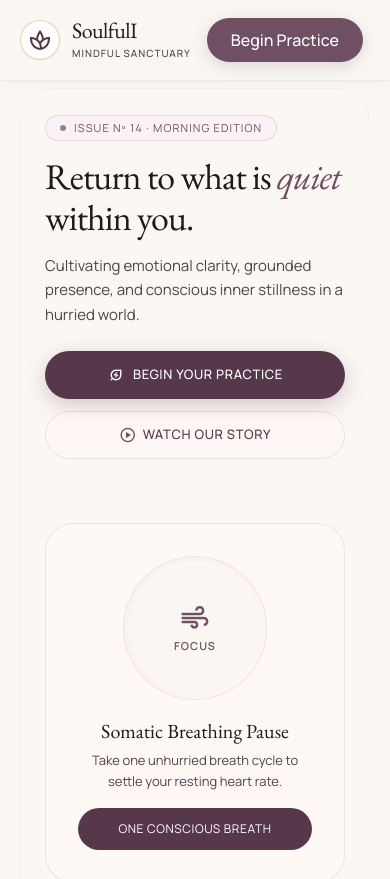
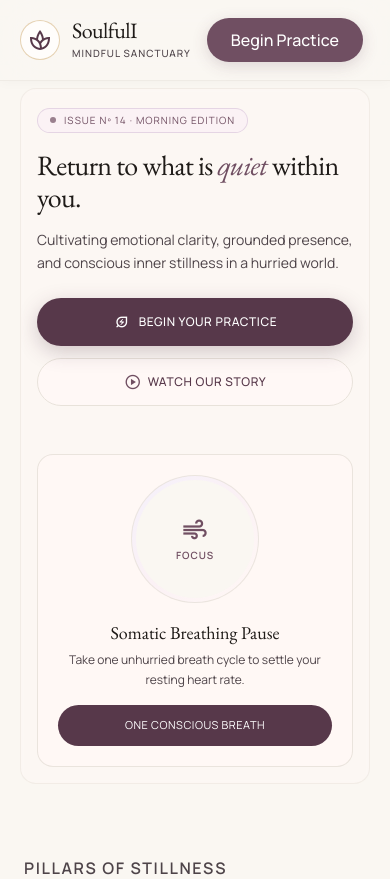
Before and after one commit to harshkumar-4/Soulfull, a React (Vite) app: page / in a window 390 px wide. Shown: the top 879 px of the page. Built offline with nearby package versions, Linux system fonts and the light colour scheme.

Commit message:
Remove More Presence accent text and refine Hero responsiveness

```diff
--- a/src/pages/HomeSanctuary.jsx
+++ b/src/pages/HomeSanctuary.jsx
@@ -51,34 +51,34 @@ export default function HomeSanctuary() {
         {/* --------------------------------------------------
             1. HERO SECTION (Matching Reference Composition)
         -------------------------------------------------- */}
-        <section className="relative w-full rounded-[2.2rem] lg:rounded-[2.5rem] bg-[#FFF8F5]/30 p-space-lg sm:p-space-2xl mt-space-xs border border-[#E8E2DA]/40 backdrop-blur-[2px] overflow-hidden shadow-2xs">
+        <section className="relative w-full rounded-2xl sm:rounded-[2.2rem] lg:rounded-[2.5rem] bg-[#FFF8F5]/40 p-4 sm:p-8 lg:p-12 mt-2 sm:mt-4 border border-[#E8E2DA]/50 backdrop-blur-[2px] overflow-hidden shadow-2xs">
 
-          <div className="grid grid-cols-1 lg:grid-cols-12 gap-space-2xl items-center relative z-10">
+          <div className="grid grid-cols-1 lg:grid-cols-12 gap-8 lg:gap-12 items-center relative z-10">
 
             {/* Left Column: Editorial Headline & Actions */}
-            <div className="lg:col-span-7 space-y-space-md text-left">
+            <div className="lg:col-span-7 space-y-4 sm:space-y-6 text-left">
 
               {/* Editorial Eyebrow Tag */}
-              <div className="inline-flex items-center gap-2 px-3.5 py-1 rounded-full bg-[#FBF1F5]/80 text-[#704F62] font-label-sm text-[11px] tracking-widest uppercase border border-[#D8C4D9]/60 shadow-2xs backdrop-blur-xs">
+              <div className="inline-flex items-center gap-2 px-3 py-1 rounded-full bg-[#FBF1F5]/90 text-[#704F62] font-label-sm text-[10px] sm:text-[11px] tracking-widest uppercase border border-[#D8C4D9]/60 shadow-2xs backdrop-blur-xs">
                 <span className="w-1.5 h-1.5 rounded-full bg-[#704F62] inline-block animate-pulse"></span>
                 <span>Issue Nº 14 · Morning Edition</span>
               </div>
 
               {/* Main Editorial Headline */}
-              <h1 className="font-headline-lg-mobile lg:font-headline-lg text-[36px] sm:text-[46px] lg:text-[56px] text-[#1F1B18] tracking-tight leading-[1.12] font-serif font-normal">
+              <h1 className="text-[28px] xs:text-[34px] sm:text-[44px] lg:text-[54px] text-[#1F1B18] tracking-tight leading-[1.15] font-serif font-normal">
                 Return to what is <span className="italic font-normal text-[#704F62]">quiet</span> within you.
               </h1>
 
               {/* Supporting Paragraph */}
-              <p className="font-body-md text-body-md text-[#4E4449] leading-relaxed max-w-xl font-sans text-[15px] sm:text-[16px]">
+              <p className="font-body-md text-[#4E4449] leading-relaxed max-w-xl font-sans text-[14px] sm:text-[16px]">
                 Cultivating emotional clarity, grounded presence, and conscious inner stillness in a hurried world.
               </p>
 
               {/* Primary & Secondary Actions */}
-              <div className="pt-space-xs flex flex-col sm:flex-row items-stretch sm:items-center gap-space-sm">
+              <div className="pt-2 flex flex-col sm:flex-row items-stretch sm:items-center gap-3 sm:gap-4">
                 <Link
                   to="/eq-audit/assessment"
-                  className="inline-flex items-center justify-center h-12 px-space-xl rounded-full bg-[#57384A] text-white font-label-md text-[13px] tracking-wider uppercase font-medium shadow-[0_6px_20px_rgba(87,56,74,0.25)] hover:bg-[#704F62] transition-all duration-300 transform active:scale-[0.98]"
+                  className="inline-flex items-center justify-center h-12 px-6 rounded-full bg-[#57384A] text-white font-label-md text-[12px] sm:text-[13px] tracking-wider uppercase font-medium shadow-[0_6px_20px_rgba(87,56,74,0.25)] hover:bg-[#704F62] transition-all duration-300 transform active:scale-[0.98] text-center"
                 >
                   <span className="material-symbols-outlined text-[18px] mr-2">energy_savings_leaf</span>
                   Begin Your Practice
@@ -86,7 +86,7 @@ export default function HomeSanctuary() {
 
                 <Link
                   to="/our-story"
-                  className="inline-flex items-center justify-center h-12 px-space-lg rounded-full bg-[#FFF8F5]/90 text-[#57384A] font-label-md text-[13px] tracking-wider uppercase font-medium border border-[#E8E2DA] hover:bg-[#FAF7F2] transition-colors duration-300 shadow-2xs backdrop-blur-xs"
+                  className="inline-flex items-center justify-center h-12 px-6 rounded-full bg-[#FFF8F5]/90 text-[#57384A] font-label-md text-[12px] sm:text-[13px] tracking-wider uppercase font-medium border border-[#E8E2DA] hover:bg-[#FAF7F2] transition-colors duration-300 shadow-2xs backdrop-blur-xs text-center"
                 >
                   <span className="material-symbols-outlined text-[18px] mr-1.5 text-[#704F62]">play_circle</span>
                   Watch Our Story
@@ -95,26 +95,19 @@ export default function HomeSanctuary() {
 
             </div>
 
-            {/* Right Column: Breathwork Widget + Script Accent Lettering */}
-            <div className="lg:col-span-5 flex flex-col items-center justify-center pt-space-md lg:pt-0 relative">
-
-              {/* Reference Script Lettering Accent */}
-              <div className="hidden sm:block absolute -top-10 -right-2 text-right pointer-events-none opacity-90">
-                <p className="font-serif italic text-[24px] lg:text-[28px] text-[#704F62] leading-tight select-none">
-                  More Presence<br />More Possibility
-                </p>
-              </div>
+            {/* Right Column: Breathwork Widget */}
+            <div className="lg:col-span-5 flex flex-col items-center justify-center pt-4 lg:pt-0 relative">
 
               {/* Editorial Breathwork Card */}
-              <div className="relative w-full max-w-sm p-space-xl rounded-3xl bg-[#FFF8F5]/85 border border-[#E8E2DA]/80 shadow-xs backdrop-blur-xs flex flex-col items-center text-center space-y-space-md">
+              <div className="relative w-full max-w-sm p-5 sm:p-7 rounded-2xl sm:rounded-3xl bg-[#FFF8F5]/90 border border-[#E8E2DA]/90 shadow-xs backdrop-blur-xs flex flex-col items-center text-center space-y-4">
 
                 {/* Soft Glowing Outer Ring */}
-                <div className="relative w-36 h-36 sm:w-40 sm:h-40 rounded-full flex items-center justify-center bg-gradient-to-br from-[#F5F1FB] via-[#FBF1F5] to-[#FFF8F5] p-1 border border-[#E8E2DA]/80 shadow-2xs">
-                  <div className={`w-full h-full rounded-full bg-[#FAF7F2] flex flex-col items-center justify-center p-4 transition-transform duration-1000 ${
+                <div className="relative w-32 h-32 sm:w-40 sm:h-40 rounded-full flex items-center justify-center bg-gradient-to-br from-[#F5F1FB] via-[#FBF1F5] to-[#FFF8F5] p-1 border border-[#E8E2DA]/80 shadow-2xs">
+                  <div className={`w-full h-full rounded-full bg-[#FAF7F2] flex flex-col items-center justify-center p-3 sm:p-4 transition-transform duration-1000 ${
                     breatheState === 'inhale' ? 'scale-110 bg-[#FBF1F5]' : breatheState === 'hold' ? 'scale-105 bg-[#F5F1FB]' : 'scale-100'
                   }`}>
-                    <span className="material-symbols-outlined text-[#704F62] text-[32px] mb-1">air</span>
-                    <span className="font-label-sm text-[11px] uppercase tracking-widest text-[#704F62] font-semibold">
+                    <span className="material-symbols-outlined text-[#704F62] text-[28px] sm:text-[32px] mb-1">air</span>
+                    <span className="font-label-sm text-[10px] sm:text-[11px] uppercase tracking-widest text-[#704F62] font-semibold">
                       {breatheState === 'idle' && 'Focus'}
                       {breatheState === 'inhale' && `Inhale (${breatheCount})`}
                       {breatheState === 'hold' && 'Stillness'}
@@ -125,8 +118,8 @@ export default function HomeSanctuary() {
                 </div>
 
                 <div className="space-y-1">
-                  <h3 className="font-headline-sm text-[20px] text-[#1F1B18] font-serif">Somatic Breathing Pause</h3>
-                  <p className="font-body-sm text-[13px] text-[#4E4449] leading-relaxed">
+                  <h3 className="font-headline-sm text-[18px] sm:text-[20px] text-[#1F1B18] font-serif">Somatic Breathing Pause</h3>
+                  <p className="font-body-sm text-[12px] sm:text-[13px] text-[#4E4449] leading-relaxed">
                     Take one unhurried breath cycle to settle your resting heart rate.
                   </p>
                 </div>
@@ -134,7 +127,7 @@ export default function HomeSanctuary() {
                 <button
                   onClick={startBreathing}
                   disabled={breatheState !== 'idle'}
-                  className={`w-full py-3 rounded-full font-label-md text-[12px] uppercase tracking-wider transition-all duration-300 ${
+                  className={`w-full py-3 rounded-full font-label-md text-[11px] sm:text-[12px] uppercase tracking-wider transition-all duration-300 ${
                     breatheState !== 'idle'
                       ? 'bg-[#FBF1F5] text-[#704F62] opacity-80 cursor-wait'
                       : 'bg-[#57384A] text-white hover:bg-[#704F62] shadow-2xs'
```
